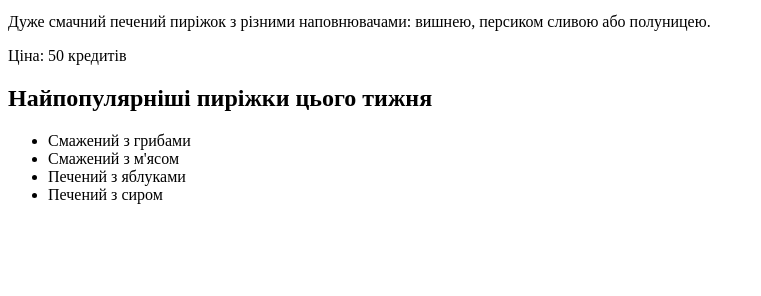
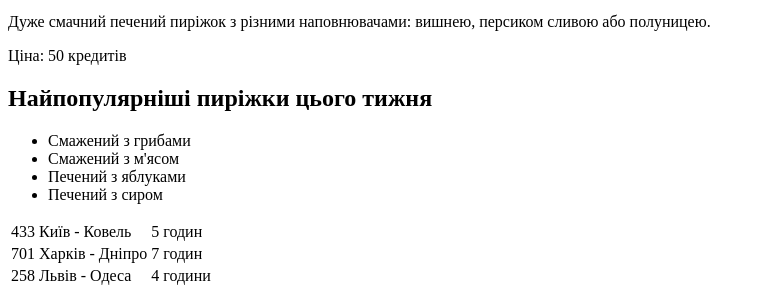
Before and after one commit to Juliia1109/goit-markup-hw-00, a plain HTML site: page index.html in a window 1280 px wide. Shown: the part 1837-2133 px from the top of the page, without its empty margins (0-761 px from the left). Before the commit the page ends 2057 px from the top, so only its background shows below. Drawn offline with Linux system fonts and the light colour scheme.

Commit message:
розклад

```diff
--- a/index.html
+++ b/index.html
@@ -162,6 +162,25 @@
         <li>Печений з сиром</li>
       </ul>
     </section>
+
+    <table>
+      <tr>
+        <td>433</td>
+        <td>Київ - Ковель</td>
+        <td>5 годин</td>
+      </tr>
+      <tr>
+        <td>701</td>
+        <td>Харків - Дніпро</td>
+        <td>7 годин</td>
+      </tr>
+      <tr>
+        <td>258</td>
+        <td>Львів - Одеса</td>
+        <td>4 години</td>
+      </tr>
+    </table>
+
   </body>
 
 </body>
```
